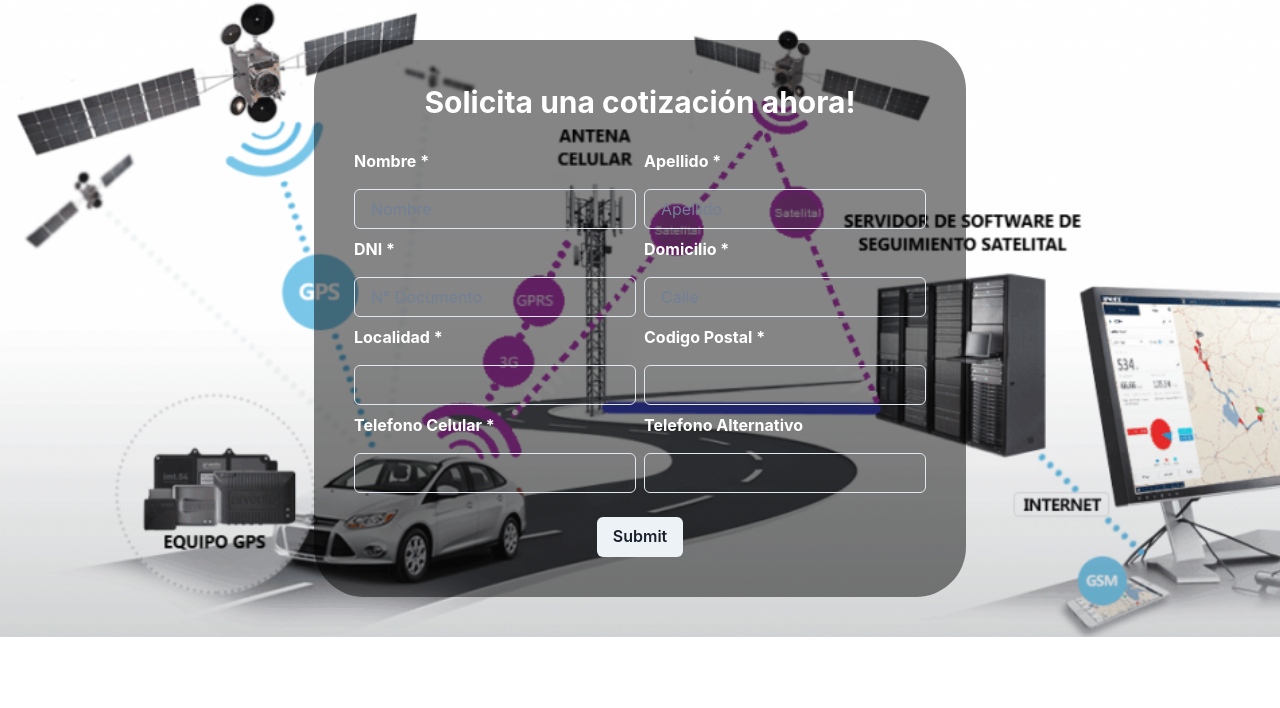
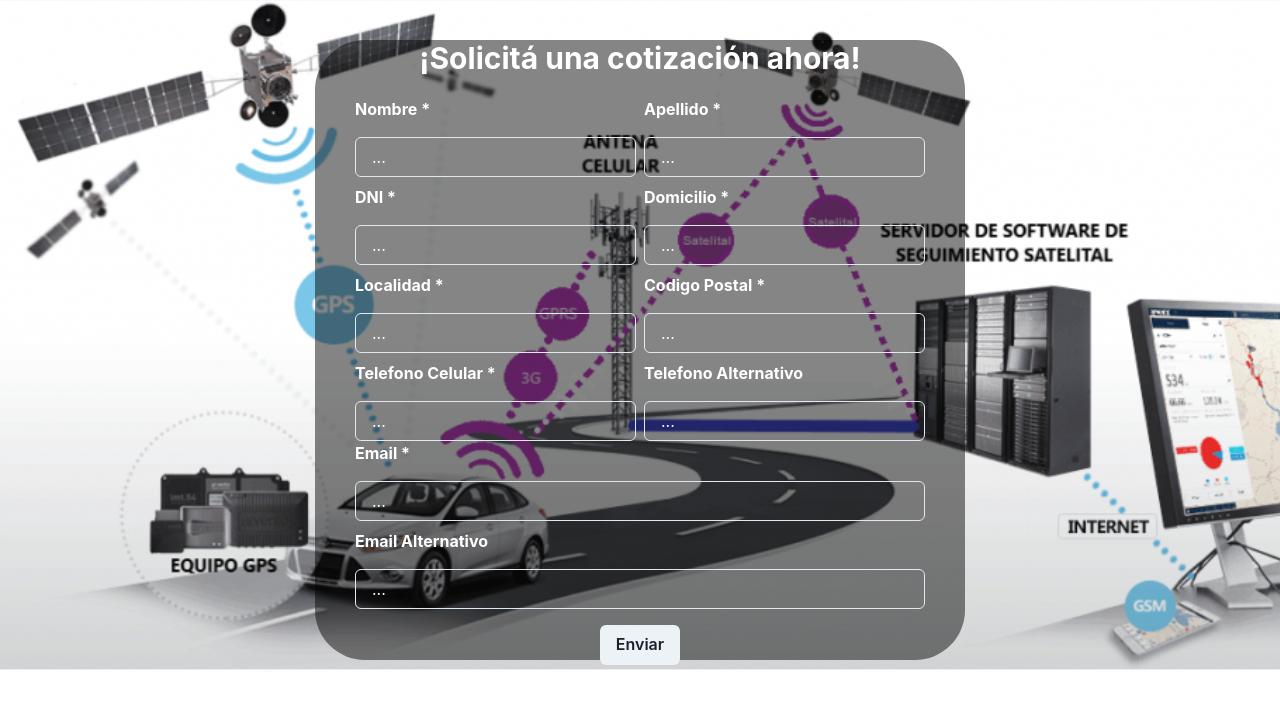
Before and after one commit to Calvi-Ar/Sistema-Satelital, a React (Vite) app: page / in a window 1280 px wide. Shown: the top 708 px of the page. Built offline with nearby package versions, Linux system fonts and the light colour scheme.

Commit message:
feat: mail

```diff
--- a/src/App.jsx
+++ b/src/App.jsx
@@ -1,53 +1,53 @@
 import React from 'react'
 
-import { Button, Container, FormLabel, FormControl, Input, Stack, Text } from '@chakra-ui/react'
+import { Button, Container,FormLabel, FormControl, Input, Stack, Text } from '@chakra-ui/react'
 
 import imagen1 from './assets/img1.png'
 
 function App () {
   return (
-    <Container  maxWidth={'10xl'} maxHeight={'2xl'} justifyItems={'center'} alignItems={'center'} padding={10} backgroundImage={imagen1} bgSize={1380}>
+    <Container  maxWidth={'10xl'} maxHeight={'2xl'} justifyItems={'center'} alignItems={'center'} padding={10} backgroundImage={imagen1} bgSize={1440} bgRepeat={'none'}>
 
       <Stack alignItems={'center'} justifyContent={'center'} spacing={8}   >
         {/* <Stack padding={6} bg= {'skyblue'}>
           <Text textAlign={'center'} fontSize= {{ base: 'xl', sm: '2xl', md: '3xl' }}>Seguimiento Satelital</Text>
         </Stack> */}
 
-        <Stack  padding={10} alignItems={'center'} justifyContent={'center'} fontSize= {{ base: 'xl', sm: '2xl', md: '3xl' }}
+        <Stack  maxW={650} maxH={620} padding={10} alignItems={'center'} justifyContent={'center'} fontSize= {{ base: 'xl', sm: '2xl', md: '3xl' }}
 
               bg= {'blackAlpha.600' }
-              spacing={6} borderRadius={50}>
+              spacing={4} borderRadius={50}>
 
 
             <Stack>
-                <Text color={'white'} fontWeight={'bold'} textAlign={'center'} >Solicita una cotización ahora!</Text>
+                <Text color={'white'} fontWeight={'bold'} textAlign={'center'} >¡Solicitá una cotización ahora!</Text>
             </Stack>
 
 
 
             <FormControl >
 
-              <Stack direction={'row'} >
+              <Stack direction={['column', 'row']} >
 
                 <Stack >
                       <FormLabel fontWeight={'bold'} color={'white'}>Nombre *</FormLabel>
-                      <Input  placeholder='Nombre' type="text" />
+                      <Input color={'white'} placeholder='...' _placeholder={{ opacity: 1, color: 'white' }} type="text" />
                       <FormLabel fontWeight={'bold'} color={'white'}>DNI *</FormLabel>
-                      <Input placeholder='N° Documento' type="text" />
+                      <Input color={'white'} placeholder='...' _placeholder={{ opacity: 1, color: 'white' }} type="text" />
                       <FormLabel fontWeight={'bold'} color={'white'}>Localidad *</FormLabel>
-                      <Input type="text" />
+                      <Input color={'white'} placeholder='...' _placeholder={{ opacity: 1, color: 'white' }}  type="text" />
                       <FormLabel fontWeight={'bold'} color={'white'}>Telefono Celular *</FormLabel>
-                      <Input type="text" />
+                      <Input color={'white'} placeholder='...' _placeholder={{ opacity: 1, color: 'white' }}  type="text" />
               </Stack>
               <Stack >
                       <FormLabel fontWeight={'bold'} color={'white'}>Apellido *</FormLabel>
-                      <Input placeholder='Apellido' type="text" color={'red.800'} />
+                      <Input color={'white'} placeholder='...' _placeholder={{ opacity: 1, color: 'white' }}  type="text" />
                       <FormLabel fontWeight={'bold'} color={'white'}>Domicilio *</FormLabel>
-                      <Input placeholder='Calle' type="text" />
+                      <Input color={'white'} placeholder='...' _placeholder={{ opacity: 1, color: 'white' }}  type="text" />
                       <FormLabel fontWeight={'bold'} color={'white'}>Codigo Postal *</FormLabel>
-                      <Input type="text" />
+                      <Input color={'white'} placeholder='...' _placeholder={{ opacity: 1, color: 'white' }}  type="text" />
                       <FormLabel fontWeight={'bold'} color={'white'}>Telefono Alternativo</FormLabel>
-                      <Input type="text" />
+                      <Input color={'white'} placeholder='...' _placeholder={{ opacity: 1, color: 'white' }}  type="text" />
               </Stack>
 
 
@@ -55,15 +55,15 @@
               </Stack>
 
 
-              {/* <Stack >
-                      <FormLabel fontWeight={'bold'}>Email</FormLabel>
-                      <Input placeholder='Email' type="email" />
-                      <FormLabel fontWeight={'bold'}>Email Alternativo</FormLabel>
-                      <Input placeholder='Email' type='email' />
-              </Stack> */}
+              <Stack >
+                      <FormLabel fontWeight={'bold'} color={'white'}>Email *</FormLabel>
+                      <Input color={'white'} placeholder='...' _placeholder={{ opacity: 1, color: 'white' }} type="email" />
+                      <FormLabel fontWeight={'bold'} color={'white'}>Email Alternativo</FormLabel>
+                      <Input color={'white'} placeholder='...' _placeholder={{ opacity: 1, color: 'white' }} type='email' />
+              </Stack>
 
-              <Stack mt={6} alignItems={'center'}>
-              <Button type='submit'>Submit</Button>
+              <Stack mt={4} alignItems={'center'}>
+              <Button type='submit'>Enviar</Button>
               </Stack>
 
 
```
